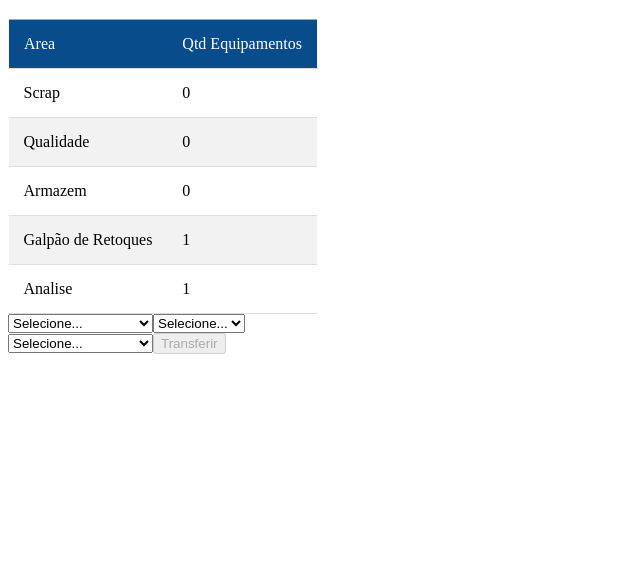
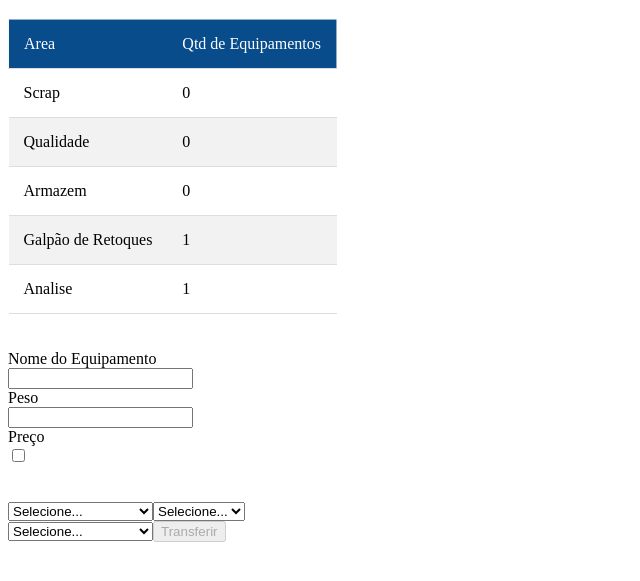
Before and after one commit to CarlosAraki/aulaProgramacao101, a plain HTML site: page Modulo_DOM/index.html in a window 1280 px wide. Shown: the part 61-642 px from the top of the page, without its empty margins (0-640 px from the left). Drawn offline with Linux system fonts and the light colour scheme.

Commit message:
feat : implement make.js file with automate html code production

```diff
--- /dev/null
+++ b/Modulo_DOM/animacoes.js
@@ -0,0 +1,50 @@
+function animacoes(){
+    div1 = document.createElement("div",{
+        id:'animate2'
+    })
+    p1  = document.createElement("p")
+    vc  = document.createElement("p")
+    inimigo  = document.createElement("p")
+    vc.innerHTML ='vc'
+    inimigo.innerHTML ='inimigo'
+
+    p1.innerHTML = 'Começa'
+    div1.appendChild(p1)
+
+    div2 = document.createElement("div",{
+        id:'container'
+    })
+
+    animate1 = document.createElement("div",{
+        id:'animate'
+    })
+
+    animate2 = document.createElement("div",{
+        id:'animate3'
+    })
+
+    animate3 = document.createElement("div",{
+        id:'animate4'
+    })
+    p2  = document.createElement("p",{
+        id:"pega1"
+    })
+    animate2.appendChild(vc)
+    animate3.appendChild(inimigo)
+    animate1.appendChild(p2)
+
+    p2.innerHTML = 'pega eu'
+    div2.appendChild(animate1)
+    div2.appendChild(div1)
+    div2.appendChild(animate2)
+    div2.appendChild(animate3)
+    document.body.appendChild(div2)
+    container   = document.getElementById('container')
+    start       = document.getElementById('animate2')
+    document.getElementById('pega1').onmouseover  = pare;
+    document.getElementById('animate2').onclick = corre;
+    document.addEventListener("keypress", moveVc);
+
+    delete container
+    delete start
+}
--- a/Modulo_DOM/index.html
+++ b/Modulo_DOM/index.html
@@ -6,6 +6,8 @@
     <link rel='stylesheet' type='text/css' media='screen' href='main.css'>
     <script src="index_script.js"></script>
     <script src="util.js"></script>
+    <script src="make.js"></script>
+    <script src="animacoes.js"></script>
     <script src="objectEquipamento.js"></script>
     <script src="objectArmazem.js"></script>
     <script src="animate.js"></script>
--- a/Modulo_DOM/index_script.js
+++ b/Modulo_DOM/index_script.js
@@ -1,15 +1,6 @@
 window.onload = function(){
     console.log('Onload disparado');
     //inicializacao de animacao caso necessário
-    container   = document.getElementsByClassName('container')
-    start       = document.getElementById('animate2')
-    container[0].setAttribute('hidden','hidden')
-    start.setAttribute('hidden','hidden')
-    delete container
-    delete start
-    document.getElementById('pega1').onmouseover  = pare;
-    document.getElementById('animate2').onclick = corre;
-    document.addEventListener("keypress", moveVc);
 }
 
 /** DOM tem Prioridade */
@@ -20,10 +11,8 @@ document.addEventListener("DOMContentLoaded", function(event) {
     var equipamento2       = new Equipamento('equipamento 2')
     distribuicao.areas[0].salvaEquipamentoArea(equipamento1)
     distribuicao.areas[1].salvaEquipamentoArea(equipamento2)
-
+    // animacoes()
     //preparando um HTML total
-
-    animacoes()
 
     refDiv = document.createElement("div",{
         id:'_id_ref'
@@ -31,34 +20,20 @@ document.addEventListener("DOMContentLoaded", function(event) {
     document.body.appendChild(refDiv);
     h1 = document.createElement("h1");
     nodeH1 = document.createTextNode(distribuicao.nome);
-    br = document.createElement("br");
     //title
     h1.appendChild(nodeH1);
 
     //table
     t = document.createElement('table',{
-        id:'_id_ref_table',
-        class:'table'
+        id:"_id_ref_table",
+        class:"table"
     })
-    atualizaDataTable(completeTable(t),distribuicao)
+    atualizaDataTable(completeTable(t,["Area","Qtd de Equipamentos"]),distribuicao)
 
     //select transfer
-    st1 = document.createElement('select',{
-        id:"id_select_armazem1",
-        name:"name_select_armazem1"
-    })
-    st2 = document.createElement('select',{
-        id:"id_select_armazem2",
-        name:"name_select_armazem2"
-    })
-    se1 = document.createElement('select',{
-        id:"id_select_equipamento1",
-        name:"name_select_equipamento1",
-        hidden:false
-    })
-    addOption(st1,'Selecione...','')
-    addOption(st2,'Selecione...','')
-    addOption(se1,'Selecione...','')
+    st1 = makeSelect("id_select_armazem1","name_select_armazem1")
+    st2 = makeSelect("id_select_armazem2","name_select_armazem2")
+    se1 = makeSelect("id_select_equipamento1","name_select_equipamento1")
     addArmazem(st1,distribuicao)
     addArmazem(st2,distribuicao,false)
 
@@ -72,17 +47,19 @@ document.addEventListener("DOMContentLoaded", function(event) {
         disabled:true
     })
     btn1.innerHTML  ='Transferir'
+    btn1.onclick    = submitTransf
 
-    btn1.onclick    = submitTransf
+    form1 = makeForm(1,["Nome do Equipamento","Peso","Preço"],["text","number","checkbox"],true);
+    div1  = makeDiv(1,[form1])
+    div2  = makeDiv(2,[br(),st1,se1,br(),st2,btn1,br()])
+
 
     refDiv.appendChild(h1)
     refDiv.appendChild(t)
-    refDiv.appendChild(br)
-    refDiv.appendChild(st1)
-    refDiv.appendChild(se1)
-    refDiv.appendChild(br)
-    refDiv.appendChild(st2)
-    refDiv.appendChild(btn1)
+    refDiv.appendChild(br())
+    refDiv.appendChild(div1)
+    refDiv.appendChild(br())
+    refDiv.appendChild(div2)
 
     delete h1
     delete nodeH1
@@ -93,41 +70,6 @@ document.addEventListener("DOMContentLoaded", function(event) {
     delete t
 
 },false);
-
-function completeTable(t,head = ['Area','Qtd Equipamentos']) {
-    //head
-    let thead = t.createTHead()
-    let thead_row = thead.insertRow(0)
-    head.forEach(function(elem,index) {
-        let thead_cell = thead_row.insertCell(index)
-        thead_cell.innerHTML = elem
-    })
-    //body
-    return t.createTBody()
-}
-
-function addRow(t,key,value) {
-    let tbody_row = t.insertRow(0)
-    let tbody_cell_key = tbody_row.insertCell(0)
-    tbody_cell_key.innerHTML = key
-    tbody_cell_key.setAttribute('class','ind_table_body')
-    let tbody_cell_value = tbody_row.insertCell(1)
-    tbody_cell_value.innerHTML = value
-}
-
-function atualizaDataTable(tbody,distribuicao) {
-    tbody.innerHTML = ''
-    distribuicao.areas.forEach(function(elem,index,arr) {
-        addRow(tbody,elem.nome,elem.quantidadeEquipamentos)
-    })
-}
-
-function addOption(select,text,value) {
-    let option = document.createElement("option")
-    option.text = text
-    option.value = value
-    select.add(option)
-}
 
 function addArmazem(select,distribuicao,withEquip = true){
     distribuicao.areas.forEach(
@@ -190,44 +132,31 @@ function enableBtn() {
     btn.removeAttribute('disabled')
 }
 
+function atualizaDataTable(tbody,distribuicao) {
+    tbody.innerHTML = ''
+    distribuicao.areas.forEach(function(elem,index,arr) {
+        addRow(tbody,elem.nome,elem.quantidadeEquipamentos)
+    })
+}
 
-function animacoes(){
-    div1 = document.createElement("div",{
-        id:'animate2'
+function completeTable(t,head) {
+    //head
+    let thead = t.createTHead()
+    let thead_row = thead.insertRow(0)
+    head.forEach(function(elem,index) {
+        let thead_cell = thead_row.insertCell(index)
+        thead_cell.innerHTML = elem
     })
-    p1  = document.createElement("p")
-    vc  = document.createElement("p")
-    inimigo  = document.createElement("p")
-    vc.innerHTML ='vc'
-    inimigo.innerHTML ='inimigo'
+    //body
+    return t.createTBody()
+}
 
-    p1.innerHTML = 'Começa'
-    div1.appendChild(p1)
 
-    div2 = document.createElement("div",{
-        id:'container'
-    })
-
-    animate1 = document.createElement("div",{
-        id:'animate'
-    })
-
-    animate2 = document.createElement("div",{
-        id:'animate3'
-    })
-
-    animate3 = document.createElement("div",{
-        id:'animate4'
-    })
-    p2  = document.createElement("p",{
-        id:"pega1"
-    })
-    animate2.appendChild(vc)
-    animate3.appendChild(inimigo)
-
-    p2.innerHTML = 'pega eu'
-    div2.appendChild(animate1)
-    div2.appendChild(div1)
-    div2.appendChild(animate2)
-    div2.appendChild(animate3)
+function addRow(t,key,value) {
+    let tbody_row = t.insertRow(0)
+    let tbody_cell_key = tbody_row.insertCell(0)
+    tbody_cell_key.innerHTML = key
+    tbody_cell_key.setAttribute('class','ind_table_body')
+    let tbody_cell_value = tbody_row.insertCell(1)
+    tbody_cell_value.innerHTML = value
 }
--- a/Modulo_DOM/main.css
+++ b/Modulo_DOM/main.css
@@ -1,4 +1,4 @@
-  .container {
+  #container {
     width: 400px;
     height: 400px;
     position: relative;
--- /dev/null
+++ b/Modulo_DOM/make.js
@@ -0,0 +1,213 @@
+
+/**
+ * @abstract
+ * Make ChildNode with represents <br> tag
+ * @author Carlos Araki
+ * @returns {ChildNode}
+ */
+function br() {
+    return (document.createElement("br"))
+}
+
+/**
+ * @abstract
+ * Make Select Node By two Arrays options and Options values
+ * @author Carlos Araki
+ * @param {String} id
+ * @param {String} name
+ * @param {String} classe
+ * @param {Array} options
+ * @param {Array} optionsvalues
+ * @returns {ChildNode}
+ */
+function makeSelect(id,name,classe = 'select_pattern' ,options = [],optionsvalues = []){
+    let select = document.createElement('select',{
+        id:id,
+        name:name,
+        class:classe
+    })
+    addOption(select,'Selecione...','')
+    options.forEach(
+        function (elem,index,arr) {
+            addOption(select,elem,optionsvalues[index])
+        }
+    )
+    return select
+}
+
+/**
+ *
+ * @author Carlos Araki
+ * @param {*} select
+ * @param {*} text
+ * @param {*} value
+ */
+function addOption(select,text,value) {
+    let option = document.createElement("option")
+    option.text = text
+    option.value = value
+    select.add(option)
+}
+
+/**
+ *
+ * @author Carlos Araki
+ * @param {*} id
+ * @param {NodeList} elements
+ * @param {*} classe
+ * @param {*} spam
+ * @param {*} style
+ * @returns {ChildNode}
+ */
+function makeDiv(id,elements,classe = 'div_pattern',spam,style='') {
+    div = document.createElement('div',{
+        id:id,
+        class:classe,
+        style:style
+    })
+    if(spam)div.appendChild(makeSpam(id,classe,spam))
+    elements.forEach(element => {
+        div.appendChild(element)
+    });
+    return div
+}
+
+/**
+ *
+ * @author Carlos Araki
+ * @param {*} id
+ * @param {*} classe
+ * @param {*} msg
+ * @param {*} style
+ * @returns {*} spam
+ */
+function makeSpam(id,classe='spam',msg = '',style=''){
+    let spam = document.createElement('spam',{
+        id:id+'_spam',
+        class:classe+'_spam',
+        style:style
+    })
+    spam.innerHTML = msg;
+    return spam
+}
+
+/**
+ *
+ * @author Carlos Araki
+ * @param {*} id
+ * @param {*} labels
+ * @param {*} types
+ * @param {*} brh
+ */
+function makeForm(id,labels,types,brh = true){
+    let form = document.createElement('form',{
+        id:id,
+        method:'POST',
+        name:'name_'+id,
+        target:'_self'
+    })
+    labels.forEach(
+        function (elem,index) {
+            let label = makeLabel(elem,'input_name_'+index+'_form_'+id)
+            let input = makeInput('input_id_'+index+'_form_'+id,'input_name_'+index+'_form_'+id,types[index])
+            form.appendChild(document.createElement("br"))
+            form.appendChild(label)
+            if(brh)form.appendChild(document.createElement("br"))
+            form.appendChild(input)
+        }
+    )
+    return form
+}
+
+/**
+ *
+ * @author Carlos Araki
+ * @param {*} label
+ * @param {*} forLabel
+ */
+function makeLabel(label,forLabel) {
+    let _label = document.createElement('label',{
+        for:forLabel
+    })
+    _label.innerHTML = label
+    return _label
+}
+
+/**
+ *
+ * @author Carlos Araki
+ * @param {*} id
+ * @param {*} name
+ * @param {*} type
+ */
+function makeInput(id,name,type) {
+    return document.createElement('input',{
+        id:id,
+        name:name,
+        type:type
+    })
+}
+
+/**
+ * @abstract This function make a table DOM
+ * @author Carlos Araki
+ * @param {*} id
+ * @param {*} classe
+ * @param {*} head
+ * @param {*} dataBody
+ * @throws {Error} Length of head is Zero
+ * @throws {Error} Length of dataBody is Zero
+ * @throws {Error} Length of dataBody[0] is Zero
+ * @throws {Error} Length of cols between head and dataBody is different
+ * @returns {*} table
+ */
+function makeTable(id,classe = 'table_pattern',head =['kh1','kh2'],dataBody =[['k1','d1'],['k2','d2']]) {
+    if(head.length == 0) throw  new Error("Length of head is Zero");
+    if(dataBody.length == 0) throw  new Error("Length of dataBody is Zero");
+    if(dataBody[0].length == 0) throw  new Error("Length of dataBody[0] is Zero");
+    if(head.length != dataBody[0].length) throw  new Error("Length of cols between head and dataBody is different");
+    let table = document.createElement('table',{
+        id:id,
+        class:classe
+    })
+    refreshDataBodyTable(makeTableHeadAndBody(table,head),dataBody)
+    return table
+}
+
+/**
+ *
+ * @author Carlos Araki
+ * @param {*} table
+ * @param {*} head
+ */
+function makeTableHeadAndBody(table,head) {
+    let thead = table.createTHead()
+    let thead_row = thead.insertRow(0)
+    head.forEach(
+        function(elem,index) {
+            let th = document.createElement("TH");
+            th.innerHTML = elem
+            thead_row.appendChild(th)
+        }
+    )
+    table.createTBody()
+    return table
+}
+
+/**
+ *
+ * @author Carlos Araki
+ * @param {*} table
+ * @param {*} data
+ */
+function refreshDataBodyTable(table,data) {
+    tbody = table.lastChild
+    tbody.innerHTML = ''
+    data.forEach(function(row,indRow) {
+        let tbodyRow = tbody.insertRow(0)
+        row.forEach(function(col,indCol) {
+            tbodyCell = tbodyRow.insertCell(indCol)
+            tbodyCell.innerHTML = col
+        });
+    })
+}
```
